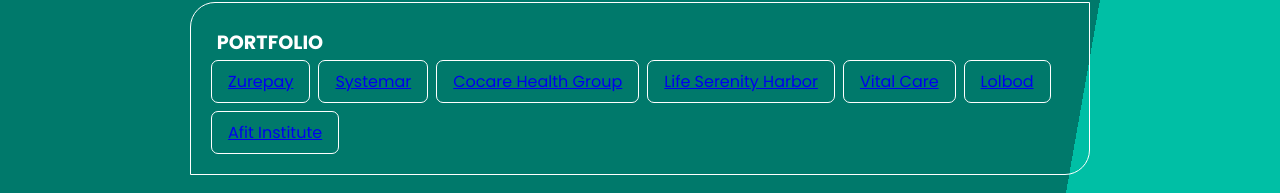
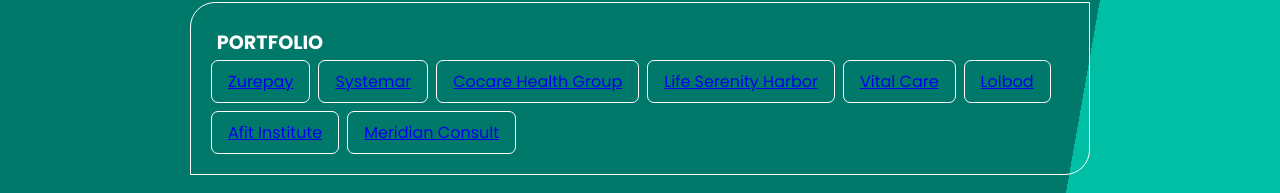
Before and after one commit to djacmarg/duro-digital-resume, a React (Vite) app: page / in a window 1280 px wide. Shown: the part 652-845 px from the top of the page. Built offline with nearby package versions, Linux system fonts and the light colour scheme.

Commit message:
favicon not loading fixed

```diff
--- a/src/App.jsx
+++ b/src/App.jsx
@@ -111,6 +111,11 @@
               </div>
               <div className="stack">
                 <Link to="https://afitinstitute.org">Afit Institute</Link>
+              </div>
+              <div className="stack">
+                <Link to="https://meridianconsult.co.za/">
+                  Meridian Consult
+                </Link>
               </div>
             </div>
           </div>
```
